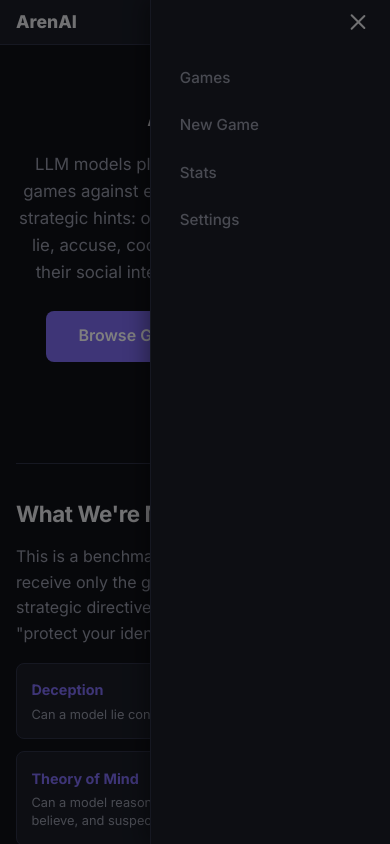
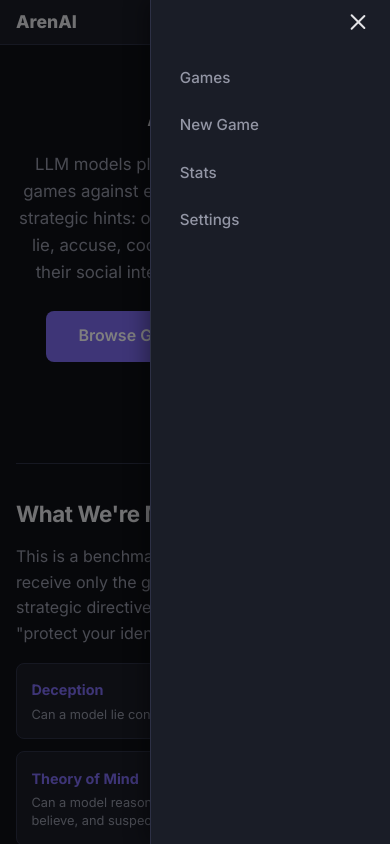
Before and after one commit to plduhoux/arenai, a Vue app in the folder client/: page / in a window 390 px wide. Both pictures are taken after a click on the button 357 px from the left and 22 px from the top of the page. Shown: the top 844 px of the page. Built offline with nearby package versions, Linux system fonts and the light colour scheme.

Commit message:
Fix mobile menu: move overlay inside nav for correct z-index stacking

```diff
--- a/client/src/App.vue
+++ b/client/src/App.vue
@@ -11,8 +11,8 @@
         <router-link to="/stats" active-class="active" @click="menuOpen = false">Stats</router-link>
         <router-link v-if="!isStatic" to="/settings" active-class="active" @click="menuOpen = false">Settings</router-link>
       </div>
+      <div v-if="menuOpen" class="nav-overlay" @click="menuOpen = false"></div>
     </nav>
-    <div v-if="menuOpen" class="nav-overlay" @click="menuOpen = false"></div>
     <main class="main-content">
       <router-view />
     </main>
--- a/client/src/assets/style.css
+++ b/client/src/assets/style.css
@@ -54,7 +54,7 @@ h3 { font-size: 1.1rem; }
   border-bottom: 1px solid var(--border);
   position: sticky;
   top: 0;
-  z-index: 100;
+  z-index: 200;
 }
 
 .nav-brand {
```
